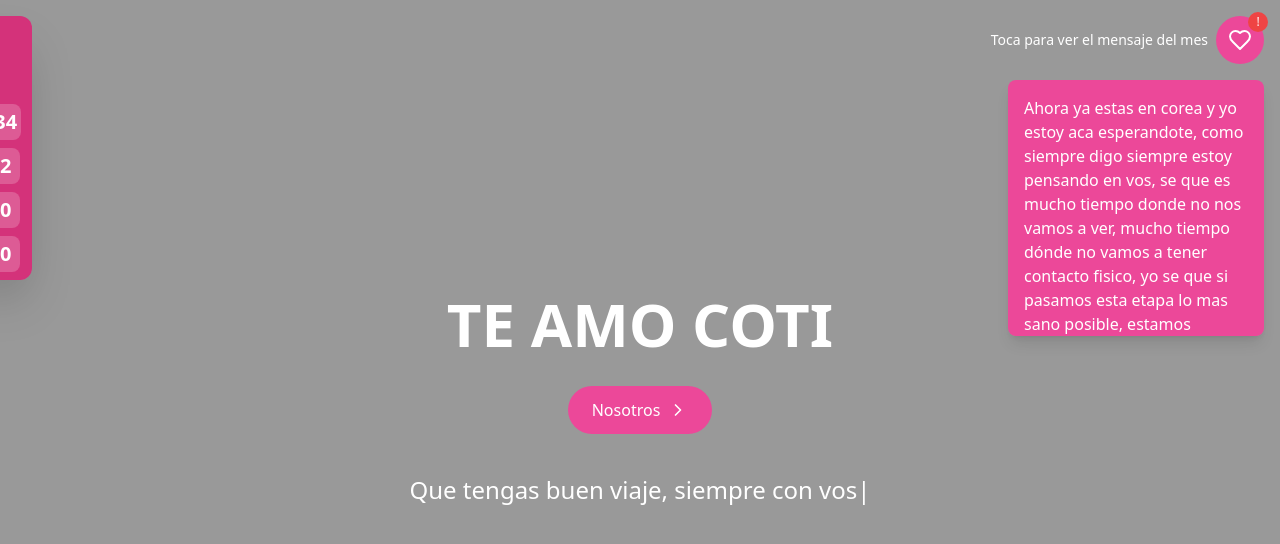
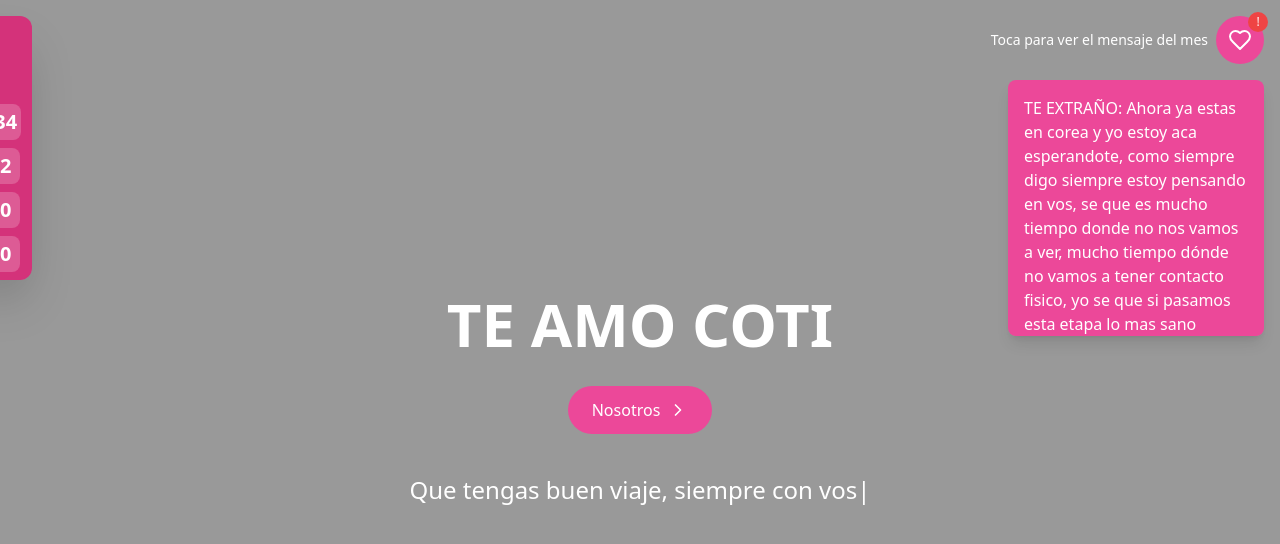
Before and after one commit to cufablangetti/TeAMO_Facu, a React (Vite) app: page / in a window 1280 px wide. Both pictures are taken after a click on the button "Mensaje del mes". Shown: the top 544 px of the page. Built offline with nearby package versions, Linux system fonts and the light colour scheme.

Commit message:
probando cambios

```diff
--- a/src/components/Screen1.tsx
+++ b/src/components/Screen1.tsx
@@ -149,7 +149,7 @@ const Screen1: React.FC<Screen1Props> = ({ onNavigate }) => {
       {/* Mensaje del mes */}
       {showMessage && (
         <div className="absolute right-4 top-20 z-20 bg-pink-500 text-white p-4 rounded-lg shadow-lg w-64 h-64 overflow-y-auto">
-          Ahora ya estas en corea y yo estoy aca esperandote, como siempre digo siempre estoy pensando en vos, se que es mucho tiempo donde no nos vamos a ver, mucho tiempo dónde no vamos a tener contacto fisico, yo se que si pasamos esta etapa lo mas sano posible, estamos destinados para el uno al otro y seguir creciendo como pareja, ya que estamos aprendiendo a como superar cada obstaculo, estamos aprendiendo a saber respetar el otro estando lejos, amando desde lejos, es algo super dificil hoy en dia pero quiero que sepas que aqui estare esperandote, como ya sabes TE AMOOOO!!! 💕
+          TE EXTRAÑO: Ahora ya estas en corea y yo estoy aca esperandote, como siempre digo siempre estoy pensando en vos, se que es mucho tiempo donde no nos vamos a ver, mucho tiempo dónde no vamos a tener contacto fisico, yo se que si pasamos esta etapa lo mas sano posible, estamos destinados para el uno al otro y seguir creciendo como pareja, ya que estamos aprendiendo a como superar cada obstaculo, estamos aprendiendo a saber respetar el otro estando lejos, amando desde lejos, es algo super dificil hoy en dia pero quiero que sepas que aqui estare esperandote, como ya sabes TE AMOOOO!!! 💕
         </div>
       )}
 
```
